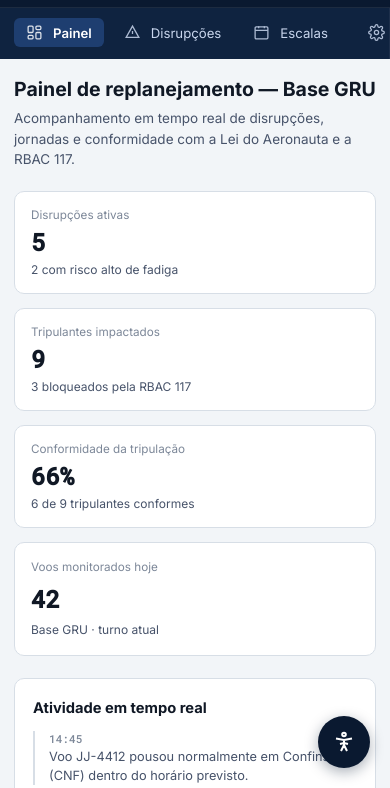
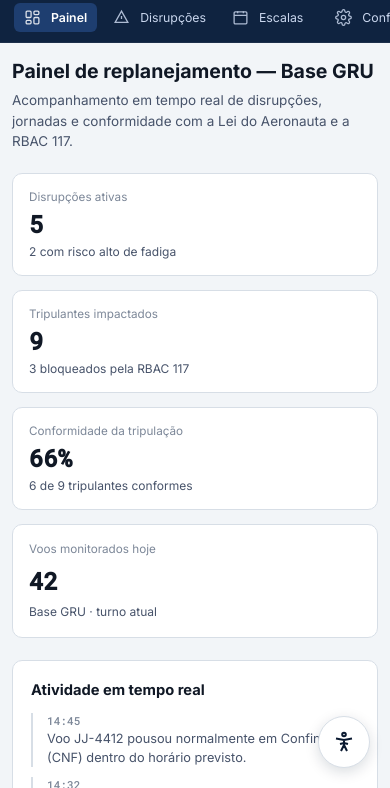
Before and after one commit to DaGObits/SkySync, a plain HTML site: page index.html in a window 390 px wide. Shown: the part 56-844 px from the top of the page. Drawn offline with Linux system fonts and the light colour scheme.

Commit message:
Update index.html

```diff
--- a/index.html
+++ b/index.html
@@ -243,11 +243,13 @@
   }
   .setting-input:focus, .setting-select:focus { outline: 2px solid var(--focus); }
 
+  /* BOTÃO FLUTUANTE DE ACESSIBILIDADE */
   .a11y-fab {
     position: fixed; right: 20px; bottom: calc(20px + env(safe-area-inset-bottom, 0px)); z-index: 100;
-    width: 52px; height: 52px; border-radius: 50%; background: var(--navy-950); color: #fff;
-    border: none; display: flex; align-items: center; justify-content: center; cursor: pointer;
-    box-shadow: 0 4px 14px rgba(10,25,48,.35);
+    width: 52px; height: 52px; border-radius: 50%;
+    background: #FFFFFF; color: var(--navy-950);
+    border: 1px solid var(--border); display: flex; align-items: center; justify-content: center; cursor: pointer;
+    box-shadow: 0 4px 14px rgba(10,25,48,.15);
   }
   .a11y-fab svg { width: 24px; height: 24px; }
   .a11y-panel {
@@ -297,7 +299,6 @@
   .fatigue-widget { display: flex; align-items: center; gap: 20px; margin-bottom: 22px; flex-wrap: wrap; }
   .fatigue-donut {
     width: 108px; height: 108px; border-radius: 50%; flex-shrink: 0;
-    /* Volta ao layout original padrão */
     background: conic-gradient(var(--red) 0 33%, var(--green) 33% 100%);
     display: flex; align-items: center; justify-content: center; position: relative;
   }
@@ -323,24 +324,27 @@
   .info-list-clean li { display: flex; justify-content: space-between; align-items: center; gap: 12px; font-size: 0.86rem; }
   .info-list-clean li > span:first-child { color: var(--text-600-solid); }
 
+  /* RESPONSIVIDADE AVANÇADA PARA CELULARES */
   @media (max-width: 900px) {
     .monitor-grid { grid-template-columns: 1fr; }
-    .app { grid-template-columns: 1fr; grid-template-rows: 64px auto 1fr; }
-    nav.sidebar { grid-column: 1; grid-row: 2; display: flex; overflow-x: auto; padding: 10px 14px; gap: 16px; align-items: center; white-space: nowrap; }
+    .app { grid-template-columns: 1fr; grid-template-rows: auto auto 1fr; }
+    header.topbar { grid-column: 1; grid-row: 1; flex-wrap: wrap; padding: 10px 14px; height: auto; gap: 8px; }
+    .clock { display: none; }
+    nav.sidebar { grid-column: 1; grid-row: 2; display: flex; overflow-x: auto; padding: 8px 14px; gap: 12px; align-items: center; white-space: nowrap; border-right: none; border-bottom: 1px solid rgba(255,255,255,.06); }
     nav.sidebar h2 { display: none; }
-    nav.sidebar ul { display: flex; gap: 8px; }
-    .nav-btn { width: auto; padding: 6px 12px; }
-    main { grid-column: 1; grid-row: 3; padding: 16px 14px 60px; }
-    .clock { display: none; }
+    nav.sidebar ul { display: flex; gap: 6px; }
+    .nav-btn { width: auto; padding: 6px 10px; font-size: 0.82rem; }
+    main { grid-column: 1; grid-row: 3; padding: 14px 12px 60px; max-width: 100%; }
     .actions-note { display: none; }
     .actions { flex-direction: column; align-items: stretch; }
-    .btn { width: 100%; }
+    .btn { width: 100%; min-width: 100%; }
+    .kpi-grid { grid-template-columns: 1fr 1fr; }
   }
 
   @media (max-width: 540px) {
-    header.topbar { padding: 0 12px; gap: 10px; }
+    .kpi-grid { grid-template-columns: 1fr; }
+    .brand { font-size: 0.95rem; }
     .engine-status { display: none; }
-    .brand { font-size: 0.95rem; }
     .user-meta { display: none; }
   }
 </style>
```
